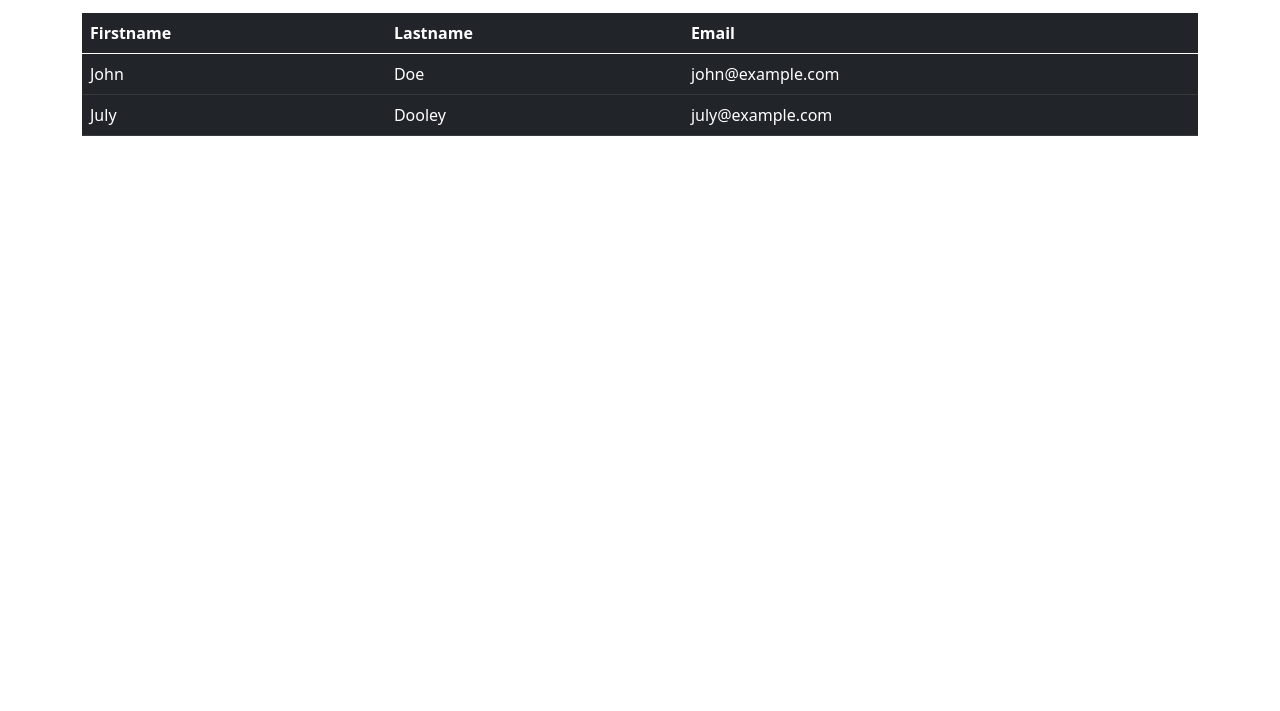
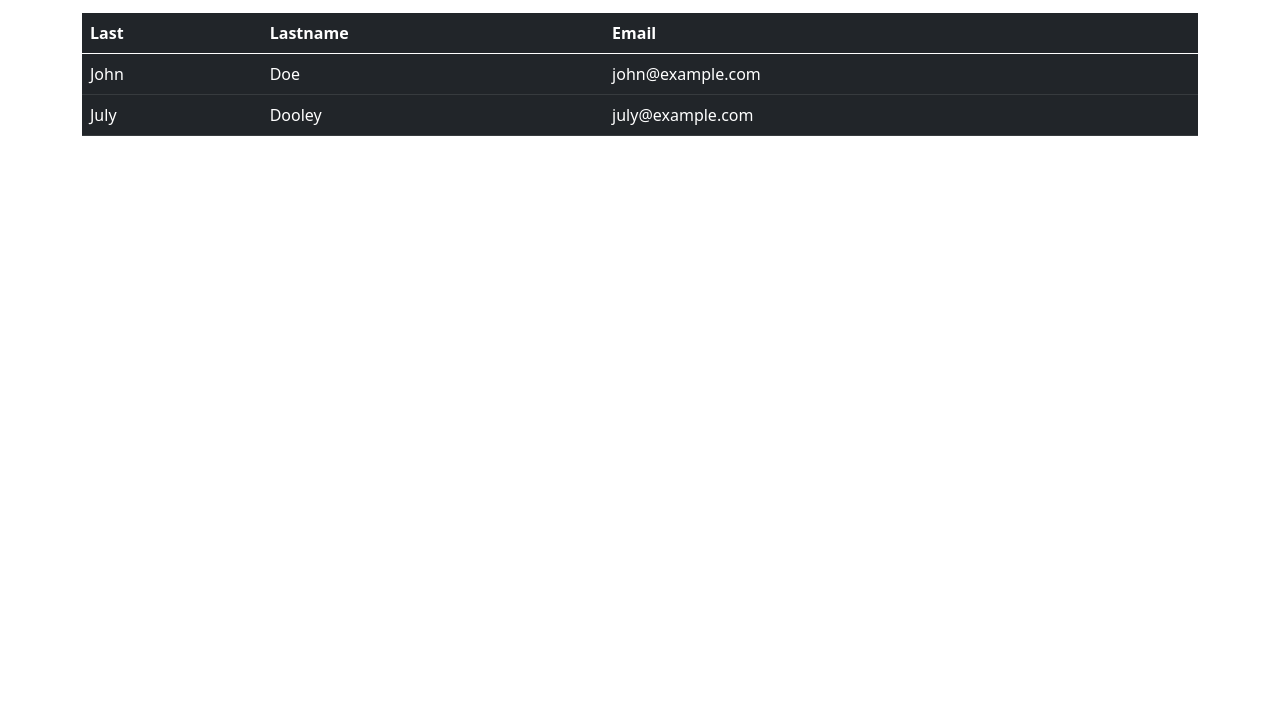
Before and after one commit to MartinAnzaldop/Productos, a plain HTML site: page index.html in a window 1280 px wide. Shown: the part 89-800 px from the top of the page. Drawn offline with nearby package versions, Linux system fonts and the light colour scheme.

Commit message:
cambiamos

```diff
--- a/index.html
+++ b/index.html
@@ -14,7 +14,7 @@
   <table class="table table-dark table-hover">
     <thead>
       <tr>
-        <th>Firstname</th>
+        <th>Last</th>
         <th>Lastname</th>
         <th>Email</th>
       </tr>
```
